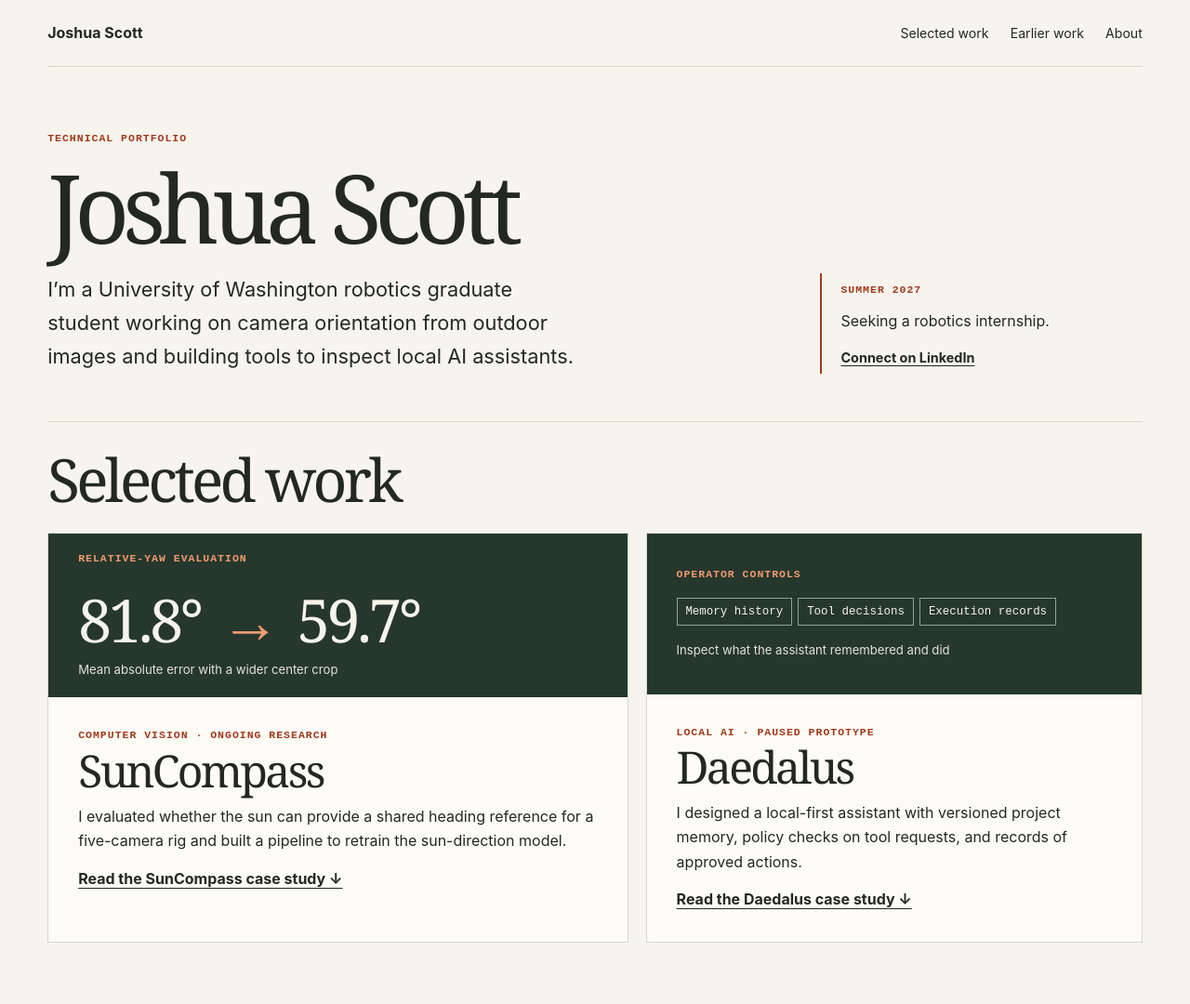
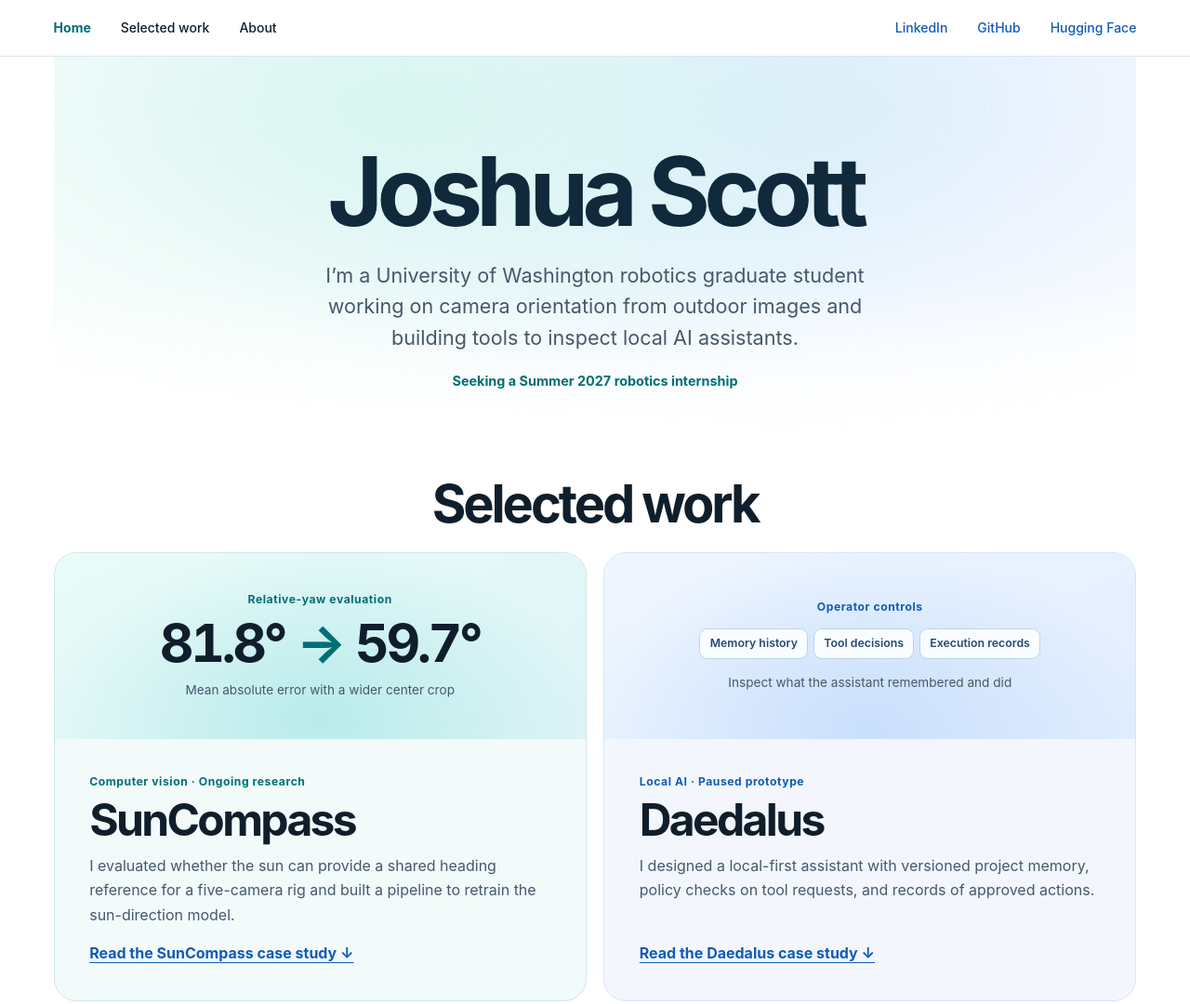
Before and after one commit to joshuarscott/joshuarscott.github.io, a plain HTML site: page index.html in a window 1280 px wide. Shown: the top 1080 px of the page at 93% size. Drawn offline with Linux system fonts and the light colour scheme.

Commit message:
Refresh portfolio with a white, teal, and blue theme

```diff
--- a/index.html
+++ b/index.html
@@ -4,135 +4,154 @@
 <meta charset="utf-8">
 <meta name="viewport" content="width=device-width, initial-scale=1">
 <meta name="description" content="Joshua Scott's technical portfolio, featuring SunCompass computer vision research and Daedalus local AI infrastructure.">
-<title>Joshua Scott · Technical Portfolio</title>
+<title>Joshua Scott · Robotics and AI</title>
 <style>
 :root {
   color-scheme: light;
-  --paper: #f6f4ed;
-  --panel: #fdfbf6;
-  --ink: #232820;
-  --muted: #52584d;
-  --line: #d8d8ca;
-  --accent: #a1391b;
-  --signal: #ef9b72;
-  --dark: #26372d;
-  --serif: Georgia, "Times New Roman", serif;
+  --ink: #101e2c;
+  --muted: #47586b;
+  --line: #dce7ef;
+  --teal: #006f75;
+  --blue: #135bb5;
   --sans: "Inter", system-ui, sans-serif;
-  --mono: "IBM Plex Mono", ui-monospace, monospace;
 }
 *, *::before, *::after { box-sizing: border-box; }
 html { scroll-padding-top: 1.5rem; }
-body { margin: 0; background: var(--paper); color: var(--ink); font: 1rem/1.65 var(--sans); }
-a { color: inherit; text-underline-offset: .23em; }
-a:hover { color: var(--accent); }
-:focus-visible { outline: 2px solid var(--accent); outline-offset: 5px; }
+body { margin: 0; background: #fff; color: var(--ink); font: 1rem/1.65 var(--sans); }
+a { color: var(--blue); text-underline-offset: .22em; }
+a:hover { color: var(--teal); }
+:focus-visible { outline: 2px solid var(--blue); outline-offset: 4px; }
 h1, h2, h3, p, figure { margin: 0; }
-h1, h2, h3 { line-height: 1.08; }
-h1, h2 { font-family: var(--serif); font-weight: 400; }
-h1 { font-size: clamp(3.4rem, 8vw, 7.1rem); letter-spacing: -.073em; }
-h2 { font-size: clamp(2.35rem, 5vw, 4.45rem); letter-spacing: -.058em; }
-h3 { font-size: 1.26rem; letter-spacing: -.033em; }
-img { max-width: 100%; height: auto; display: block; }
-.shell { max-width: 82rem; width: calc(100% - 8vw); margin-inline: auto; }
-.skip { position: absolute; left: 1rem; top: -5rem; background: var(--panel); padding: .65rem 1rem; z-index: 2; }
-.skip:focus { top: 1rem; }
-.topbar, .footer { display: flex; align-items: center; justify-content: space-between; gap: .85rem 2rem; flex-wrap: wrap; padding-block: 1.4rem; }
-.topbar { border-bottom: 1px solid var(--line); }
-.brand, nav a, .profiles a { text-decoration: none; }
-.brand { font-weight: 750; }
-nav, .profiles { display: flex; flex-wrap: wrap; gap: .35rem 1.45rem; font-size: .88rem; }
-.kicker, .label, .metric dt, .plate span { font: 600 .72rem/1.5 var(--mono); text-transform: uppercase; letter-spacing: .085em; }
-.kicker, .label { color: var(--accent); }
-.hero { padding-block: clamp(2.4rem, 5.3vw, 4.8rem) clamp(2rem, 4vw, 3.2rem); display: grid; grid-template-columns: minmax(0, 1.5fr) minmax(16rem, .65fr); align-items: end; gap: 2rem; }
-.hero h1 { margin: .65rem 0 1rem; }
-.hero .lead { max-width: 36rem; font-size: clamp(1.1rem, 2vw, 1.36rem); }
-.hero-aside { border-left: 2px solid var(--accent); padding: .3rem 0 .3rem 1.25rem; }
-.hero-aside p { margin: .3rem 0 .75rem; }
-.hero-aside a { font-weight: 650; font-size: .9rem; }
-.section-top { border-top: 1px solid var(--line); padding: 1.2rem 0 1.45rem; }
-.section-top h2 { margin-top: .45rem; }
-.work-grid { display: grid; grid-template-columns: 1.17fr 1fr; gap: 1.15rem; }
-.work-card { display: flex; flex-direction: column; min-width: 0; background: var(--panel); border: 1px solid var(--line); }
-.work-card a { font-weight: 700; }
-.work-card .card-body { padding: clamp(1rem, 2.8vw, 2rem); }
-.work-card h3 { margin: .35rem 0 .65rem; font: 400 clamp(1.85rem, 4vw, 3rem)/1.02 var(--serif); letter-spacing: -.055em; }
-.work-card p + p { margin-top: .9rem; }
-.card-art { min-height: 10.8rem; padding: 1.15rem clamp(1rem, 2.8vw, 2rem); display: flex; flex-direction: column; justify-content: center; gap: .7rem; background: var(--dark); color: var(--paper); }
-.card-art .label { color: var(--signal); }
-.yaw-result { display: flex; align-items: baseline; flex-wrap: wrap; gap: .2em; font: 400 clamp(2.4rem, 5vw, 4.2rem)/1 var(--serif); letter-spacing: -.055em; }
-.yaw-result .arrow { color: var(--signal); padding-inline: .14em; }
-.card-art small { color: #e2e4d9; font-size: .82rem; }
-.inspect { margin: .3rem 0; padding: 0; display: flex; flex-wrap: wrap; gap: .4rem; list-style: none; }
-.inspect li { border: 1px solid #91a398; padding: .33rem .55rem; font: .78rem/1.45 var(--mono); }
-.case { padding-block: clamp(3rem, 7vw, 6rem) 0; }
-.case-head { display: grid; grid-template-columns: minmax(0, 1.1fr) minmax(0, 1fr); gap: 1.25rem 3rem; align-items: end; border-top: 1px solid var(--line); padding-top: 1.35rem; margin-bottom: 1.65rem; }
-.case-head h2 { margin: .45rem 0 0; }
-.case-head .intro { color: var(--muted); max-width: 45rem; }
+h1, h2, h3 { line-height: 1.08; font-weight: 650; }
+h1 { font-size: clamp(2.85rem, 8vw, 6.5rem); letter-spacing: -.065em; }
+h2 { font-size: clamp(2rem, 4.7vw, 3.5rem); letter-spacing: -.055em; }
+h3 { font-size: clamp(1.2rem, 2.2vw, 1.45rem); letter-spacing: -.03em; }
+img { display: block; max-width: 100%; height: auto; }
+.shell { width: calc(100% - clamp(2rem, 9vw, 8rem)); max-width: 75rem; margin-inline: auto; }
+.skip { position: absolute; z-index: 2; top: .5rem; left: .5rem; background: #fff; padding: .65rem 1rem; transform: translateY(-160%); }
+.skip:focus { transform: translateY(0); }
+.site-header { border-bottom: 1px solid var(--line); }
+.topbar, .footer { display: flex; align-items: center; justify-content: space-between; flex-wrap: wrap; gap: .3rem 2rem; }
+.topbar { min-height: 3.75rem; padding-block: .4rem; }
+.topbar nav { display: flex; align-items: center; flex-wrap: wrap; gap: 0 clamp(.85rem, 2.7vw, 2rem); }
+.topbar a { display: inline-flex; align-items: center; min-height: 2.25rem; font-size: .875rem; font-weight: 550; text-decoration: none; }
+.topbar nav:first-child a { color: var(--ink); }
+.topbar nav:first-child .home { color: var(--teal); font-weight: 700; }
+.topbar a:hover { text-decoration: underline; }
+.hero {
+  position: relative;
+  isolation: isolate;
+  padding-block: clamp(3rem, 7vw, 6.5rem);
+  text-align: center;
+}
+.hero::before {
+  content: "";
+  position: absolute;
+  z-index: -1;
+  inset: 0;
+  background:
+    radial-gradient(ellipse at 32% 12%, #d9f6f1 0, transparent 63%),
+    radial-gradient(ellipse at 67% 12%, #dbeaff 0, transparent 65%);
+  mask-image: linear-gradient(#000 55%, transparent);
+}
+.hero h1 { color: #10293b; }
+.hero .lead { max-width: 39rem; margin: 1.15rem auto 0; color: var(--muted); font-size: clamp(1.05rem, 2.1vw, 1.35rem); line-height: 1.55; text-wrap: pretty; }
+.availability { margin-top: 1.15rem; color: var(--teal); font-weight: 650; font-size: .9rem; }
+.section-top { margin-bottom: 1.35rem; }
+#work .section-top { text-align: center; }
+.work-grid { display: grid; grid-template-columns: repeat(2, minmax(0, 1fr)); gap: 1.15rem; }
+.work-card {
+  display: flex;
+  flex-direction: column;
+  overflow: hidden;
+  min-width: 0;
+  border: 1px solid #cde7ea;
+  border-radius: 1.5rem;
+  background: #f2fafa;
+}
+.daedalus-card { border-color: #d7e5f6; background: #f3f7fd; }
+.card-body { display: flex; flex: 1; flex-direction: column; align-items: start; padding: clamp(1.3rem, 3vw, 2.35rem); }
+.kicker, .label, .metric dt, .plate span { font-size: .76rem; font-weight: 700; line-height: 1.45; letter-spacing: .045em; }
+.kicker, .label { color: var(--teal); }
+.daedalus-card .kicker, .daedalus-card .label { color: var(--blue); }
+.work-card h3 { margin: .35rem 0 .65rem; font-size: clamp(1.95rem, 4vw, 3rem); letter-spacing: -.055em; }
+.work-card h3 + p { color: var(--muted); }
+.work-card .card-body p:last-child { margin-top: auto; padding-top: .95rem; }
+.work-card a { font-weight: 650; }
+.card-art {
+  display: flex;
+  min-height: 12.5rem;
+  flex-direction: column;
+  align-items: center;
+  justify-content: center;
+  gap: .65rem;
+  padding: 1.4rem 1rem;
+  text-align: center;
+  background: radial-gradient(ellipse at 50% 90%, #b9ebeb, transparent 75%), linear-gradient(155deg, #e9fcf8, #def3f7);
+}
+.daedalus-card .card-art {
+  background: radial-gradient(ellipse at 50% 95%, #c9dffc, transparent 75%), linear-gradient(155deg, #eff6ff, #e1edff);
+}
+.card-art small { color: var(--muted); font-size: .85rem; }
+.yaw-result { display: flex; align-items: baseline; justify-content: center; gap: .22em; font-size: clamp(1.95rem, 5.1vw, 3.55rem); font-weight: 650; line-height: 1; letter-spacing: -.06em; font-variant-numeric: tabular-nums; }
+.yaw-result .arrow { color: var(--teal); }
+.inspect { display: flex; justify-content: center; flex-wrap: wrap; gap: .35rem; margin: .2rem 0; padding: 0; list-style: none; }
+.inspect li { padding: .35rem .65rem; background: #fafdff; border: 1px solid #b9d2ec; border-radius: .55rem; color: #234973; font-size: .77rem; font-weight: 600; }
+.case, .about { padding-top: clamp(2.85rem, 7vw, 5.7rem); }
+.case-head { display: grid; grid-template-columns: minmax(0, 1fr) minmax(0, 1fr); align-items: end; gap: 1rem 2.5rem; margin-bottom: 1.45rem; }
+.case-head h2 { margin-top: .4rem; }
+.case-head .intro { color: var(--muted); }
 .case-head .intro a { display: inline-block; margin-top: .35rem; }
-.study { display: grid; grid-template-columns: minmax(0, 1fr) minmax(0, .78fr); gap: 1.3rem 2.5rem; align-items: start; border-top: 1px solid var(--line); padding-block: 1.4rem 1.85rem; }
-.study h3 { margin-bottom: .55rem; }
-.study p + p, .study dl + p { margin-top: .7rem; }
+.study { display: grid; grid-template-columns: minmax(0, 1.1fr) minmax(0, .9fr); align-items: start; gap: 1.4rem 2.5rem; border-top: 1px solid var(--line); padding-block: 1.4rem; }
+.study h3 { margin-bottom: .65rem; }
+.study p + p, .about-copy p + p { margin-top: .72rem; }
 .study p, .about-copy { max-width: 70ch; }
-.metric { display: grid; grid-template-columns: repeat(2, minmax(0, 1fr)); gap: .8rem; margin: 1.1rem 0 .75rem; }
-.metric div { border-top: 2px solid var(--accent); padding-top: .5rem; }
-.metric dt { color: var(--muted); }
-.metric dd { margin: .25rem 0 0; font: 400 clamp(1.45rem, 3vw, 2.25rem)/1.05 var(--serif); letter-spacing: -.045em; }
-.media .plate { min-height: 13rem; display: grid; place-content: center; text-align: center; padding: 1rem; border: 1px dashed #9b9e8d; background: repeating-linear-gradient(135deg, #eeede4, #eeede4 9px, #e9e9df 9px, #e9e9df 10px); color: var(--muted); }
-.plate span { background: var(--paper); padding: .43rem .66rem; }
-.media figcaption { margin-top: .48rem; color: var(--muted); font-size: .82rem; }
-.system { margin: 0; background: var(--panel); border: 1px solid var(--line); }
+.metric { display: grid; grid-template-columns: repeat(2, minmax(0, 1fr)); gap: .65rem; margin: 1rem 0; }
+.metric div { padding: .75rem; background: #eff8fa; border-radius: .75rem; }
+.metric dt { color: var(--teal); }
+.metric dd { margin: .3rem 0 0; font-size: clamp(1.15rem, 2.5vw, 1.8rem); font-weight: 650; line-height: 1.14; letter-spacing: -.04em; }
+.media .plate { display: grid; min-height: 13rem; place-content: center; padding: 1rem; border: 1px dashed #9abcc9; border-radius: 1rem; background: linear-gradient(145deg, #f2fbfb, #eef5fd); color: var(--muted); text-align: center; }
+.media figcaption { margin-top: .5rem; color: var(--muted); font-size: .85rem; }
+.system { margin: 0; overflow: hidden; background: #f3f7fd; border: 1px solid #d7e5f6; border-radius: 1rem; }
 .system div { padding: .9rem 1.15rem; }
-.system div + div { border-top: 1px solid var(--line); }
-.system dt { font-weight: 750; }
-.system dd { margin: .15rem 0 0; color: var(--muted); font-size: .88rem; }
-.archive, .about { padding-top: clamp(3rem, 6vw, 5.2rem); }
-.archive-grid { display: grid; grid-template-columns: repeat(4, minmax(0, 1fr)); gap: 1rem; }
-.archive-grid article { border-top: 1px solid var(--line); padding-top: .8rem; }
-.archive-grid h3 { margin: .15rem 0 .55rem; }
-.archive-grid p { color: var(--muted); font-size: .91rem; }
-.archive-grid .plate { min-height: 6rem; margin-top: .85rem; }
+.system div + div { border-top: 1px solid #d7e5f6; }
+.system dt { font-weight: 700; }
+.system dd { margin: .15rem 0 0; color: var(--muted); font-size: .9rem; }
 .about { padding-bottom: 3rem; }
-.about-copy p + p { margin-top: .65rem; }
-.about-copy .profiles { margin-top: 1rem; }
-.profiles a { font-weight: 700; }
-.footer { border-top: 1px solid var(--line); color: var(--muted); font-size: .83rem; }
-@media (max-width: 850px) {
-  .archive-grid { grid-template-columns: repeat(2, minmax(0, 1fr)); gap: 1.5rem 1rem; }
-}
-@media (max-width: 680px) {
-  .hero, .case-head, .work-grid, .study { grid-template-columns: minmax(0, 1fr); }
-  .hero { gap: 1.4rem; }
+.footer { border-top: 1px solid var(--line); padding-block: 1.25rem; color: var(--muted); font-size: .85rem; }
+@media (max-width: 720px) {
+  .work-grid, .case-head, .study { grid-template-columns: minmax(0, 1fr); }
   .card-art { min-height: 10.5rem; }
 }
-@media (max-width: 360px) {
-  .archive-grid { grid-template-columns: 1fr; }
-  nav { gap: .35rem 1rem; }
+@media (max-width: 540px) {
+  .topbar { justify-content: center; gap: 0 2rem; }
+  .topbar nav { justify-content: center; }
+  .topbar .profiles { flex-basis: 100%; border-top: 1px solid var(--line); }
 }
 </style>
 </head>
 <body>
 <a class="skip" href="#main">Skip to content</a>
-<header class="topbar shell" id="top">
-  <a class="brand" href="#top">Joshua Scott</a>
+<header class="site-header" id="top">
+  <div class="topbar shell">
     <nav aria-label="Main navigation">
+      <a class="home" href="#top" aria-current="page">Home</a>
       <a href="#work">Selected work</a>
-    <a href="#earlier">Earlier work</a>
       <a href="#about">About</a>
     </nav>
+    <nav class="profiles" aria-label="Profiles">
+      <a href="https://www.linkedin.com/in/joshua-scott-8a358119b/">LinkedIn</a>
+      <a href="https://github.com/j-scott862">GitHub</a>
+      <a href="https://huggingface.co/Sahelanthropus">Hugging Face</a>
+    </nav>
+  </div>
 </header>
 
 <main class="shell" id="main">
   <section class="hero" aria-labelledby="name">
-    <div>
-      <p class="kicker">Technical portfolio</p>
     <h1 id="name">Joshua Scott</h1>
     <p class="lead">I’m a University of Washington robotics graduate student working on camera orientation from outdoor images and building tools to inspect local AI assistants.</p>
-    </div>
-    <div class="hero-aside">
-      <p class="label">Summer 2027</p>
-      <p>Seeking a robotics internship.</p>
-      <a href="https://www.linkedin.com/in/joshua-scott-8a358119b/">Connect on LinkedIn</a>
-    </div>
+    <p class="availability">Seeking a Summer 2027 robotics internship</p>
   </section>
 
   <section id="work" aria-labelledby="work-title">
@@ -148,10 +167,10 @@ nav, .profiles { display: flex; flex-wrap: wrap; gap: .35rem 1.45rem; font-size:
           <p class="kicker">Computer vision · Ongoing research</p>
           <h3>SunCompass</h3>
           <p>I evaluated whether the sun can provide a shared heading reference for a five-camera rig and built a pipeline to retrain the sun-direction model.</p>
-          <p><a href="#suncompass">Read the SunCompass case study ↓</a></p>
+          <p><a href="#suncompass">Read the SunCompass case study <span aria-hidden="true">↓</span></a></p>
         </div>
       </article>
-      <article class="work-card">
+      <article class="work-card daedalus-card">
         <div class="card-art">
           <p class="label">Operator controls</p>
           <ul class="inspect"><li>Memory history</li><li>Tool decisions</li><li>Execution records</li></ul>
@@ -161,7 +180,7 @@ nav, .profiles { display: flex; flex-wrap: wrap; gap: .35rem 1.45rem; font-size:
           <p class="kicker">Local AI · Paused prototype</p>
           <h3>Daedalus</h3>
           <p>I designed a local-first assistant with versioned project memory, policy checks on tool requests, and records of approved actions.</p>
-          <p><a href="#daedalus">Read the Daedalus case study ↓</a></p>
+          <p><a href="#daedalus">Read the Daedalus case study <span aria-hidden="true">↓</span></a></p>
         </div>
       </article>
     </div>
@@ -237,40 +256,11 @@ nav, .profiles { display: flex; flex-wrap: wrap; gap: .35rem 1.45rem; font-size:
     </div>
   </section>
 
-  <section class="archive" id="earlier" aria-labelledby="earlier-title">
-    <div class="section-top"><h2 id="earlier-title">Earlier work</h2></div>
-    <div class="archive-grid">
-      <article>
-        <h3>SO-101 Jetson Orin mount</h3>
-        <p>A modular, 3D-printed mount for onboard compute and battery power.</p>
-        <figure class="media"><div class="plate"><span>Mount photo pending</span></div></figure>
-      </article>
-      <article>
-        <h3>Robotic training ramp</h3>
-        <p>A passive ramp designed to vary object placement during robotic data collection.</p>
-        <figure class="media"><div class="plate"><span>Ramp photo pending</span></div></figure>
-      </article>
-      <article>
-        <h3>SO-101 assembly and setup</h3>
-        <p>Printed, assembled, and configured SO-101 arms for robotics experiments.</p>
-      </article>
-      <article>
-        <h3>Local GPT-OSS deployment</h3>
-        <p>Ran local inference through Ollama on a multi-GPU Linux workstation.</p>
-      </article>
-    </div>
-  </section>
-
   <section class="about" id="about" aria-labelledby="about-title">
     <div class="section-top"><h2 id="about-title">About</h2></div>
     <div class="about-copy">
       <p>I’m pursuing the M.S. in Technology Innovation on the Robotics track at the University of Washington. I’m interested in how robots use cameras to orient themselves outdoors and how to design experiments that show where those systems break down.</p>
       <p>At NVIDIA, I supported robotics and VR research teams in Seattle, ran site 3D printing, and collaborated with researchers on prototyping.</p>
-      <div class="profiles" aria-label="Profiles">
-        <a href="https://www.linkedin.com/in/joshua-scott-8a358119b/">LinkedIn</a>
-        <a href="https://github.com/j-scott862">GitHub</a>
-        <a href="https://huggingface.co/Sahelanthropus">Hugging Face</a>
-      </div>
     </div>
   </section>
 </main>
```
Lines whose indentation alone changed are shown as unchanged.
